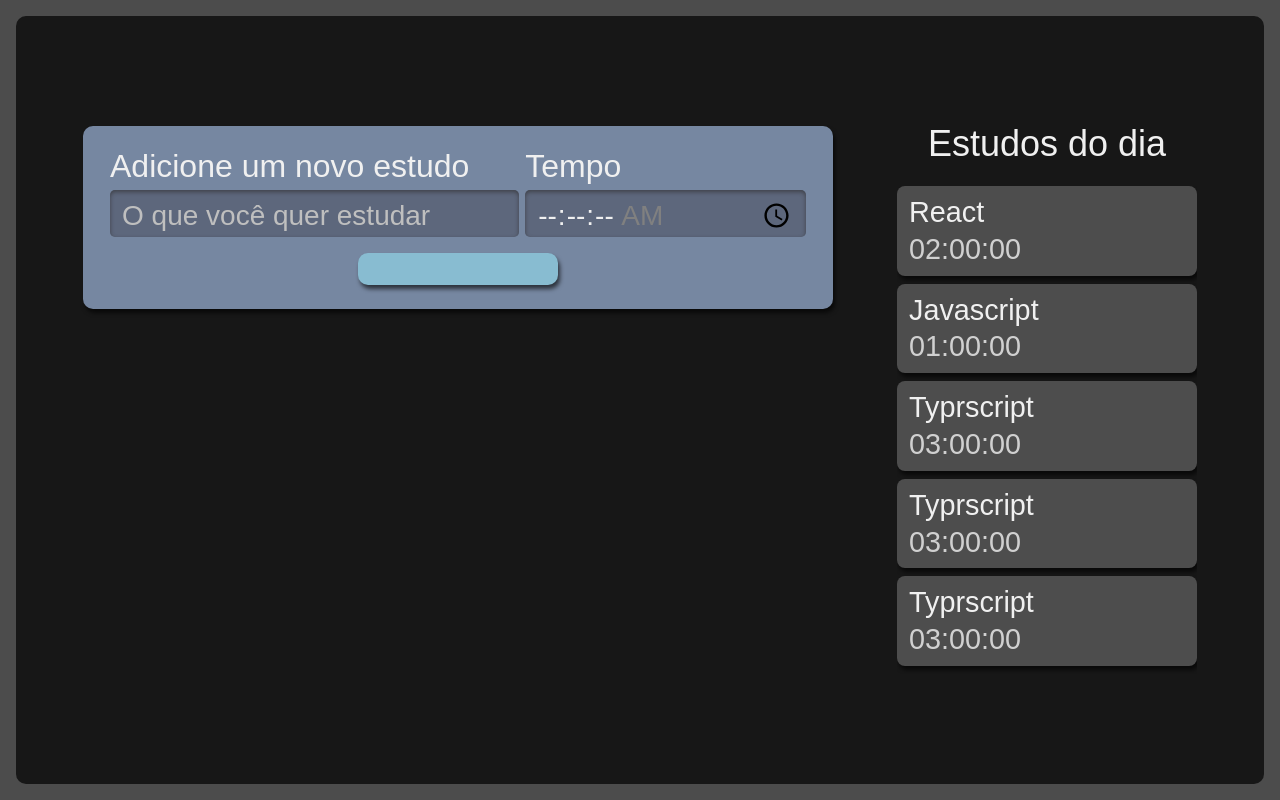
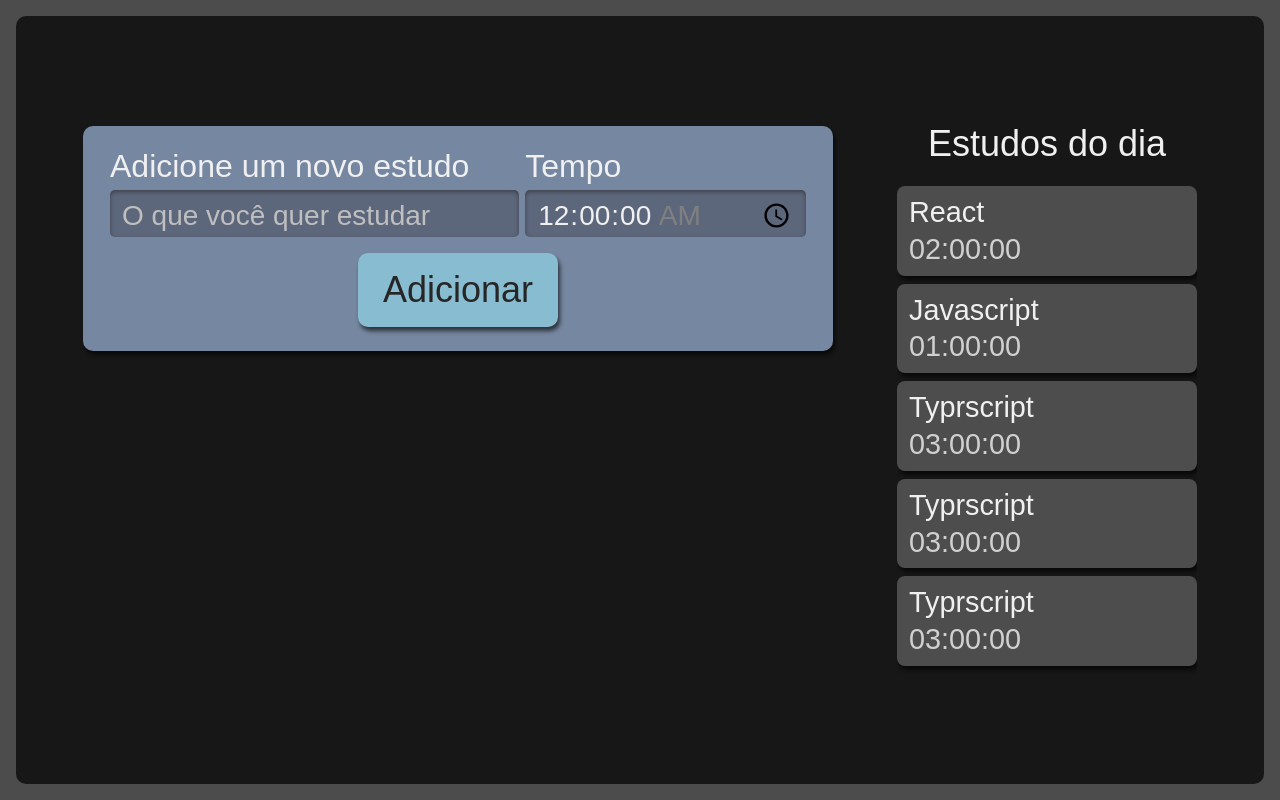
Before and after one commit to danielcosta010/React--escrevendo-com-Typescript, a React (Create React App) app in the folder alura-studies/: page / in a window 1280 px wide. Built offline with nearby package versions, Linux system fonts and the light colour scheme.

Commit message:
Atualizando componente Formulario/index.tsx

```diff
--- a/alura-studies/src/components/Formulario/index.tsx
+++ b/alura-studies/src/components/Formulario/index.tsx
@@ -1,11 +1,23 @@
 import React from "react";
 import Botao from "../Botao";
 import style from './Formulario.module.scss'
+import { ITarefa } from "../../types/tarefa";
 
-class Formulario extends React.Component {
+class Formulario extends React.Component<{
+  setTarefas: React.Dispatch<React.SetStateAction<ITarefa[]>>
+}> {
+  state = {
+    tarefa: '',
+    tempo: '00:00'
+  }
+
+  adicionarTarefa(evento: React.FormEvent<HTMLFormElement>){
+    evento.preventDefault()
+    this.props.setTarefas(tarefasAntigas => [...tarefasAntigas, {...this.state}])
+  }
   render() {
     return (
-      <form className={style.novaTarefa}>
+      <form className={style.novaTarefa} onSubmit={this.adicionarTarefa.bind(this)}>
         <div className={style.inputContainer}>
           <label htmlFor="tarefa">
             Adicione um novo estudo
@@ -14,6 +26,8 @@
             type="text"
             name="tarefa"
             id="tarefa"
+            value={this.state.tarefa}
+            onChange={evento => this.setState({...this.state, tarefa: evento.target.value})}
             placeholder="O que você quer estudar"
             required
             />
@@ -26,13 +40,17 @@
             type="time"
             step="1"
             name="tempo"
+            value={this.state.tempo}
+            onChange={evento => this.setState({ ...this.state, tempo: evento.target.value})}
             id="tempo"
             min="00:00:00"
             max="01:30:00"
             required
           />
         </div>
-        <Botao />
+        <Botao type='submit'>
+          Adicionar
+        </Botao>
       </form>
     );
   }
```
